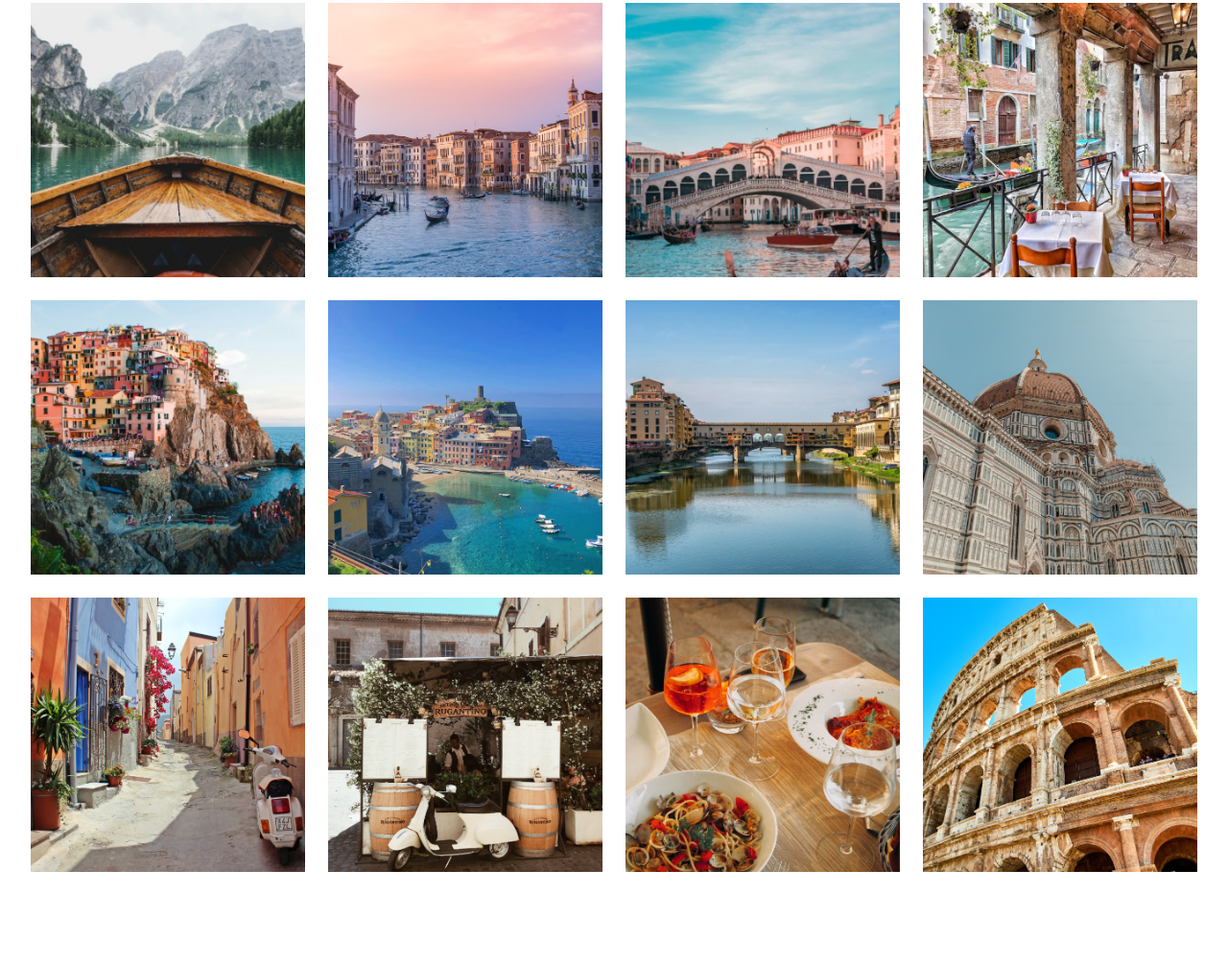
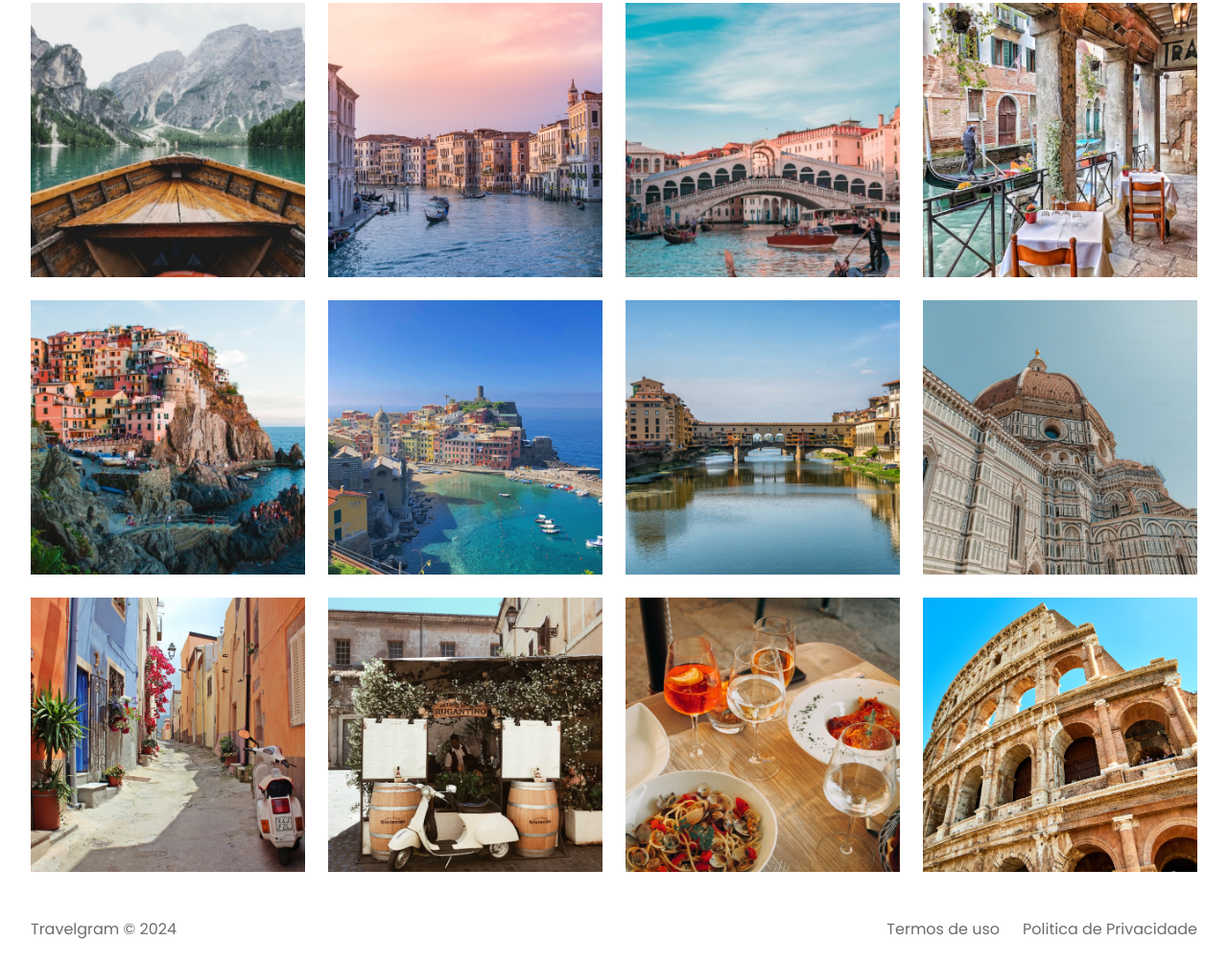
Before and after one commit to IanZuliani/travelgram, a plain HTML site: page index.html in a window 1280 px wide. Shown: the part 357-1362 px from the top of the page at 96% size. Before the commit the page ends 1290 px from the top, so only its background shows below. Drawn offline with Linux system fonts and the light colour scheme.

Commit message:
done footer

```diff
--- a/index.html
+++ b/index.html
@@ -73,5 +73,10 @@
         <img src="assets/images/Image 12.png" alt="...">
     </main>
 
+    <footer class="container">
+        <span>Travelgram &copy; 2024</span>
+        <span>Termos de uso</span>
+        <span>Politica de Privacidade</span>
+    </footer>
 </body>
 </html>
--- /dev/null
+++ b/styles/footer.css
@@ -0,0 +1,9 @@
+footer {
+    display: flex;
+    gap: 24px;/*Espacamento entre os elementos*/
+    padding-block: 24px;/*Vai olhar para o eixo Y sendo espado de cima e de baixo - podemos colocar 2 propriedades, um valor para cima e um para baixo ou uma propriedade para os dois*/
+}
+
+footer span:nth-child(1){/*Fiilho de numero 1, definimos que o filho 1 e um span, se foce a teriamos que colocar a */
+    margin-right: auto;/*Jogamos os outros elementos para o canto direito*/
+}
--- a/styles/index.css
+++ b/styles/index.css
@@ -2,3 +2,4 @@
 @import url(nav.css);
 @import url(header.css);
 @import url(main.css);
+@import url(footer.css);
```
